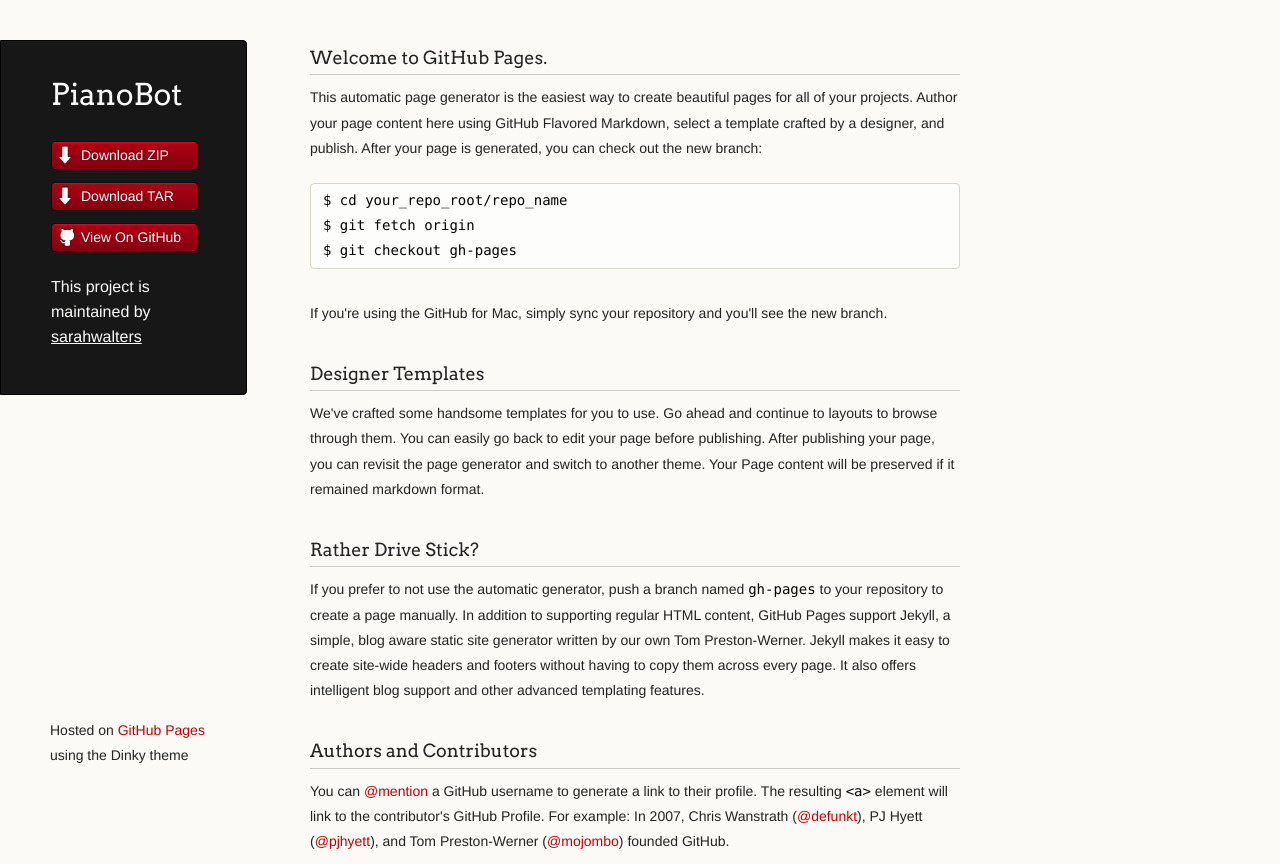
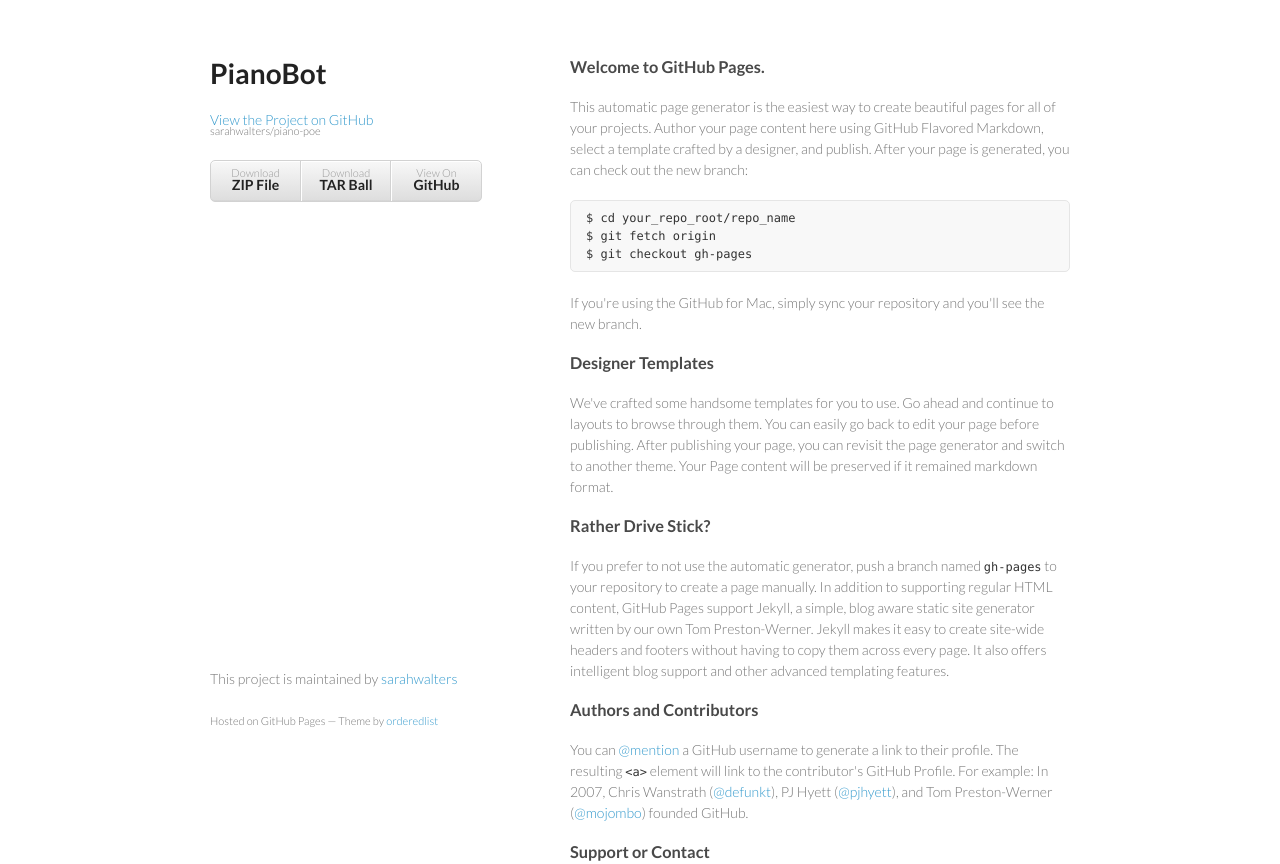
Before and after one commit to sarahwalters/piano-poe, a plain HTML site: page index.html in a window 1280 px wide. Shown: the top 864 px of the page. Drawn offline with Linux system fonts and the light colour scheme.

Commit message:
Create gh-pages branch via GitHub

```diff
--- a/index.html
+++ b/index.html
@@ -7,7 +7,6 @@
 
     <link rel="stylesheet" href="stylesheets/styles.css">
     <link rel="stylesheet" href="stylesheets/pygment_trac.css">
-    <script src="javascripts/scale.fix.js"></script>
     <meta name="viewport" content="width=device-width, initial-scale=1, user-scalable=no">
     <!--[if lt IE 9]>
     <script src="//html5shiv.googlecode.com/svn/trunk/html5.js"></script>
@@ -16,18 +15,17 @@
   <body>
     <div class="wrapper">
       <header>
-        <h1 class="header">PianoBot</h1>
-        <p class="header"></p>
+        <h1>PianoBot</h1>
+        <p></p>
+
+        <p class="view"><a href="https://github.com/sarahwalters/piano-poe">View the Project on GitHub <small>sarahwalters/piano-poe</small></a></p>
+
 
         <ul>
-          <li class="download"><a class="buttons" href="https://github.com/sarahwalters/piano-poe/zipball/master">Download ZIP</a></li>
-          <li class="download"><a class="buttons" href="https://github.com/sarahwalters/piano-poe/tarball/master">Download TAR</a></li>
-          <li><a class="buttons github" href="https://github.com/sarahwalters/piano-poe">View On GitHub</a></li>
+          <li><a href="https://github.com/sarahwalters/piano-poe/zipball/master">Download <strong>ZIP File</strong></a></li>
+          <li><a href="https://github.com/sarahwalters/piano-poe/tarball/master">Download <strong>TAR Ball</strong></a></li>
+          <li><a href="https://github.com/sarahwalters/piano-poe">View On <strong>GitHub</strong></a></li>
         </ul>
-
-        <p class="header">This project is maintained by <a class="header name" href="https://github.com/sarahwalters">sarahwalters</a></p>
-
-
       </header>
       <section>
         <h3>
@@ -63,11 +61,12 @@
 <p>Having trouble with Pages? Check out the documentation at <a href="https://help.github.com/pages">https://help.github.com/pages</a> or contact <a href="mailto:support@github.com">support@github.com</a> and we’ll help you sort it out.</p>
       </section>
       <footer>
-        <p><small>Hosted on <a href="http://pages.github.com">GitHub Pages</a> using the Dinky theme</small></p>
+        <p>This project is maintained by <a href="https://github.com/sarahwalters">sarahwalters</a></p>
+        <p><small>Hosted on GitHub Pages &mdash; Theme by <a href="https://github.com/orderedlist">orderedlist</a></small></p>
       </footer>
     </div>
-    <!--[if !IE]><script>fixScale(document);</script><![endif]-->
-		          <script type="text/javascript">
+    <script src="javascripts/scale.fix.js"></script>
+              <script type="text/javascript">
             var gaJsHost = (("https:" == document.location.protocol) ? "https://ssl." : "http://www.");
             document.write(unescape("%3Cscript src='" + gaJsHost + "google-analytics.com/ga.js' type='text/javascript'%3E%3C/script%3E"));
           </script>
--- a/stylesheets/styles.css
+++ b/stylesheets/styles.css
@@ -1,338 +1,186 @@
-@import url(https://fonts.googleapis.com/css?family=Arvo:400,700,400italic);
-
-/* MeyerWeb Reset */
-
-html, body, div, span, applet, object, iframe,
-h1, h2, h3, h4, h5, h6, p, blockquote, pre,
-a, abbr, acronym, address, big, cite, code,
-del, dfn, em, img, ins, kbd, q, s, samp,
-small, strike, strong, sub, sup, tt, var,
-b, u, i, center,
-dl, dt, dd, ol, ul, li,
-fieldset, form, label, legend,
-table, caption, tbody, tfoot, thead, tr, th, td,
-article, aside, canvas, details, embed,
-figure, figcaption, footer, header, hgroup,
-menu, nav, output, ruby, section, summary,
-time, mark, audio, video {
-  margin: 0;
-  padding: 0;
-  border: 0;
-  font: inherit;
-  vertical-align: baseline;
-}
-
-
-/* Base text styles */
+@import url(https://fonts.googleapis.com/css?family=Lato:300italic,700italic,300,700);
 
 body {
-  padding:10px 50px 0 0;
-  font-family:"Helvetica Neue", Helvetica, Arial, sans-serif;
-	font-size: 14px;
-	color: #232323;
-	background-color: #FBFAF7;
-	margin: 0;
-	line-height: 1.8em;
-	-webkit-font-smoothing: antialiased;
-
+  padding:50px;
+  font:14px/1.5 Lato, "Helvetica Neue", Helvetica, Arial, sans-serif;
+  color:#777;
+  font-weight:300;
 }
 
 h1, h2, h3, h4, h5, h6 {
-  color:#232323;
-  margin:36px 0 10px;
+  color:#222;
+  margin:0 0 20px;
 }
 
-p, ul, ol, table, dl {
-  margin:0 0 22px;
+p, ul, ol, table, pre, dl {
+  margin:0 0 20px;
 }
 
 h1, h2, h3 {
-	font-family: Arvo, Monaco, serif;
-  line-height:1.3;
-	font-weight: normal;
-}
-
-h1,h2, h3 {
-	display: block;
-	border-bottom: 1px solid #ccc;
-	padding-bottom: 5px;
+  line-height:1.1;
 }
 
 h1 {
-	font-size: 30px;
+  font-size:28px;
 }
 
 h2 {
-	font-size: 24px;
+  color:#393939;
 }
 
-h3 {
-	font-size: 18px;
-}
-
-h4, h5, h6 {
-	font-family: Arvo, Monaco, serif;
-	font-weight: 700;
+h3, h4, h5, h6 {
+  color:#494949;
 }
 
 a {
-  color:#C30000;
-  font-weight:200;
+  color:#39c;
+  font-weight:400;
   text-decoration:none;
 }
 
-a:hover {
-	text-decoration: underline;
+a small {
+  font-size:11px;
+  color:#777;
+  margin-top:-0.6em;
+  display:block;
 }
 
-a small {
-	font-size: 12px;
+.wrapper {
+  width:860px;
+  margin:0 auto;
 }
 
-em {
-	font-style: italic;
+blockquote {
+  border-left:1px solid #e5e5e5;
+  margin:0;
+  padding:0 0 0 20px;
+  font-style:italic;
+}
+
+code, pre {
+  font-family:Monaco, Bitstream Vera Sans Mono, Lucida Console, Terminal;
+  color:#333;
+  font-size:12px;
+}
+
+pre {
+  padding:8px 15px;
+  background: #f8f8f8;
+  border-radius:5px;
+  border:1px solid #e5e5e5;
+  overflow-x: auto;
+}
+
+table {
+  width:100%;
+  border-collapse:collapse;
+}
+
+th, td {
+  text-align:left;
+  padding:5px 10px;
+  border-bottom:1px solid #e5e5e5;
+}
+
+dt {
+  color:#444;
+  font-weight:700;
+}
+
+th {
+  color:#444;
+}
+
+img {
+  max-width:100%;
+}
+
+header {
+  width:270px;
+  float:left;
+  position:fixed;
+}
+
+header ul {
+  list-style:none;
+  height:40px;
+
+  padding:0;
+
+  background: #eee;
+  background: -moz-linear-gradient(top, #f8f8f8 0%, #dddddd 100%);
+  background: -webkit-gradient(linear, left top, left bottom, color-stop(0%,#f8f8f8), color-stop(100%,#dddddd));
+  background: -webkit-linear-gradient(top, #f8f8f8 0%,#dddddd 100%);
+  background: -o-linear-gradient(top, #f8f8f8 0%,#dddddd 100%);
+  background: -ms-linear-gradient(top, #f8f8f8 0%,#dddddd 100%);
+  background: linear-gradient(top, #f8f8f8 0%,#dddddd 100%);
+
+  border-radius:5px;
+  border:1px solid #d2d2d2;
+  box-shadow:inset #fff 0 1px 0, inset rgba(0,0,0,0.03) 0 -1px 0;
+  width:270px;
+}
+
+header li {
+  width:89px;
+  float:left;
+  border-right:1px solid #d2d2d2;
+  height:40px;
+}
+
+header ul a {
+  line-height:1;
+  font-size:11px;
+  color:#999;
+  display:block;
+  text-align:center;
+  padding-top:6px;
+  height:40px;
 }
 
 strong {
+  color:#222;
   font-weight:700;
 }
 
-ul {
-  list-style-position: inside;
-  list-style: disc;
-  padding-left: 25px;
+header ul li + li {
+  width:88px;
+  border-left:1px solid #fff;
 }
 
-ol {
-  list-style-position: inside;
-  list-style: decimal;
-  padding-left: 25px;
+header ul li + li + li {
+  border-right:none;
+  width:89px;
 }
 
-blockquote {
-  margin: 0;
-  padding: 0 0 0 20px;
-  font-style: italic;
+header ul a strong {
+  font-size:14px;
+  display:block;
+  color:#222;
 }
 
-dl, dt, dd, dl p {
-	font-color: #444;
+section {
+  width:500px;
+  float:right;
+  padding-bottom:50px;
 }
 
-dl dt {
-  font-weight: bold;
-}
-
-dl dd {
-  padding-left: 20px;
-  font-style: italic;
-}
-
-dl p {
-  padding-left: 20px;
-  font-style: italic;
+small {
+  font-size:11px;
 }
 
 hr {
   border:0;
-  background:#ccc;
+  background:#e5e5e5;
   height:1px;
-  margin:0 0 24px;
+  margin:0 0 20px;
 }
 
-/* Images */
-
-img {
-  position: relative;
-  margin: 0 auto;
-  max-width: 650px;
-  padding: 5px;
-  margin: 10px 0 32px 0;
-  border: 1px solid #ccc;
-}
-
-p img {
-  display: inline;
-  margin: 0;
-  padding: 0;
-  vertical-align: middle;
-  text-align: center;
-  border: none;
-}
-
-/* Code blocks */
-
-code, pre {
-	font-family: Monaco, "Bitstream Vera Sans Mono", "Lucida Console", Terminal, monospace;
-  color:#000;
-  font-size:14px;
-}
-
-pre {
-	padding: 4px 12px;
-  background: #FDFEFB;
-  border-radius:4px;
-  border:1px solid #D7D8C8;
-  overflow: auto;
-  overflow-y: hidden;
-	margin-bottom: 32px;
-}
-
-
-/* Tables */
-
-table {
-  width:100%;
-}
-
-table {
-  border: 1px solid #ccc;
-  margin-bottom: 32px;
-  text-align: left;
- }
-
-th {
-  font-family: 'Arvo', Helvetica, Arial, sans-serif;
-	font-size: 18px;
-	font-weight: normal;
-  padding: 10px;
-  background: #232323;
-  color: #FDFEFB;
- }
-
-td {
-  padding: 10px;
-	background: #ccc;
- }
-
-
-/* Wrapper */
-.wrapper {
-  width:960px;
-}
-
-
-/* Header */
-
-header {
-	background-color: #171717;
-	color: #FDFDFB;
-  width:170px;
+footer {
+  width:270px;
   float:left;
   position:fixed;
-	border: 1px solid #000;
-	-webkit-border-top-right-radius: 4px;
-	-webkit-border-bottom-right-radius: 4px;
-	-moz-border-radius-topright: 4px;
-	-moz-border-radius-bottomright: 4px;
-	border-top-right-radius: 4px;
-	border-bottom-right-radius: 4px;
-	padding: 34px 25px 22px 50px;
-	margin: 30px 25px 0 0;
-	-webkit-font-smoothing: antialiased;
-}
-
-p.header {
-	font-size: 16px;
-}
-
-h1.header {
-	font-family: Arvo, sans-serif;
-	font-size: 30px;
-	font-weight: 300;
-	line-height: 1.3em;
-	border-bottom: none;
-	margin-top: 0;
-}
-
-
-h1.header, a.header, a.name, header a{
-	color: #fff;
-}
-
-a.header {
-	text-decoration: underline;
-}
-
-a.name {
-	white-space: nowrap;
-}
-
-header ul {
-  list-style:none;
-  padding:0;
-}
-
-header li {
-	list-style-type: none;
-  width:132px;
-  height:15px;
-	margin-bottom: 12px;
-	line-height: 1em;
-	padding: 6px 6px 6px 7px;
-
-	background: #AF0011;
-	background: -moz-linear-gradient(top, #AF0011 0%, #820011 100%);
-  background: -webkit-gradient(linear, left top, left bottom, color-stop(0%,#f8f8f8), color-stop(100%,#dddddd));
-  background: -webkit-linear-gradient(top, #AF0011 0%,#820011 100%);
-  background: -o-linear-gradient(top, #AF0011 0%,#820011 100%);
-  background: -ms-linear-gradient(top, #AF0011 0%,#820011 100%);
-  background: linear-gradient(top, #AF0011 0%,#820011 100%);
-
-	border-radius:4px;
-  border:1px solid #0D0D0D;
-
-	-webkit-box-shadow: inset 0px 1px 1px 0 rgba(233,2,38, 1);
-	box-shadow: inset 0px 1px 1px 0 rgba(233,2,38, 1);
-
-}
-
-header li:hover {
-	background: #C3001D;
-	background: -moz-linear-gradient(top, #C3001D 0%, #950119 100%);
-  background: -webkit-gradient(linear, left top, left bottom, color-stop(0%,#f8f8f8), color-stop(100%,#dddddd));
-  background: -webkit-linear-gradient(top, #C3001D 0%,#950119 100%);
-  background: -o-linear-gradient(top, #C3001D 0%,#950119 100%);
-  background: -ms-linear-gradient(top, #C3001D 0%,#950119 100%);
-  background: linear-gradient(top, #C3001D 0%,#950119 100%);
-}
-
-a.buttons {
-	-webkit-font-smoothing: antialiased;
-	background: url(../images/arrow-down.png) no-repeat;
-	font-weight: normal;
-	text-shadow: rgba(0, 0, 0, 0.4) 0 -1px 0;
-	padding: 2px 2px 2px 22px;
-	height: 30px;
-}
-
-a.github {
-	background: url(../images/octocat-small.png) no-repeat 1px;
-}
-
-a.buttons:hover {
-	color: #fff;
-	text-decoration: none;
-}
-
-
-/* Section - for main page content */
-
-section {
-  width:650px;
-  float:right;
-  padding-bottom:50px;
-}
-
-
-/* Footer */
-
-footer {
-  width:170px;
-  float:left;
-  position:fixed;
-  bottom:10px;
-	padding-left: 50px;
+  bottom:50px;
 }
 
 @media print, screen and (max-width: 960px) {
@@ -348,18 +196,14 @@
     width:auto;
   }
 
-	footer {
-		border-top: 1px solid #ccc;
-		margin:0 84px 0 50px;
-		padding:0;
-	}
-
   header {
     padding-right:320px;
   }
 
   section {
-    padding:20px 84px 20px 50px;
+    border:1px solid #e5e5e5;
+    border-width:1px 0;
+    padding:20px 0;
     margin:0 0 20px;
   }
 
@@ -369,8 +213,8 @@
 
   header ul {
     position:absolute;
-    right:130px;
-    top:84px;
+    right:50px;
+    top:52px;
   }
 }
 
@@ -380,38 +224,26 @@
   }
 
   header {
-    padding:10px 20px 0;
-		margin-right: 0;
+    padding:0;
   }
-
-	section {
-    padding:10px 0 10px 20px;
-    margin:0 0 30px;
-  }
-
-	footer {
-		margin: 0 0 0 30px;
-	}
 
   header ul, header p.view {
     position:static;
   }
+
+  pre, code {
+    word-wrap:normal;
+  }
 }
 
 @media print, screen and (max-width: 480px) {
+  body {
+    padding:15px;
+  }
 
-  header ul li.download {
+  header ul {
     display:none;
   }
-
-	footer {
-		margin: 0 0 0 20px;
-	}
-
-	footer a{
-		display:block;
-	}
-
 }
 
 @media print {
```
Also changed, not shown: javascripts/scale.fix.js (+17 -20 lines).
